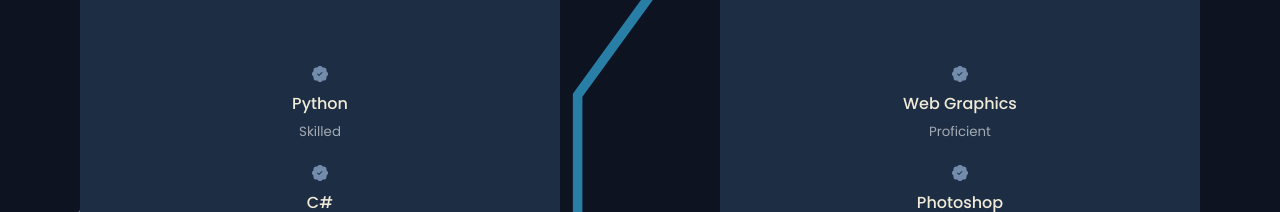
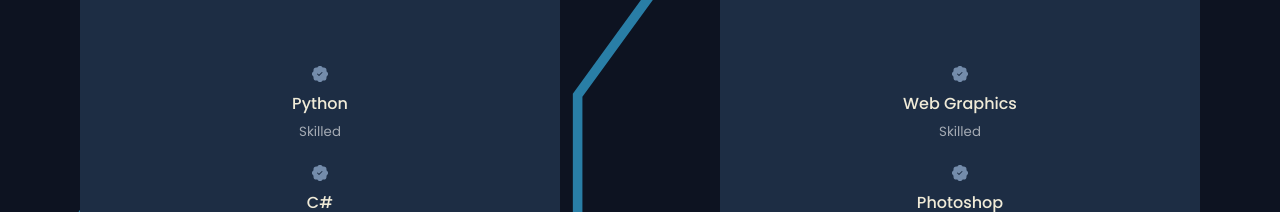
Before and after one commit to willkoman/portfolio, a React (Create React App) app: page / in a window 1280 px wide. Shown: the part 1980-2192 px from the top of the page. Built offline with nearby package versions, Linux system fonts and the light colour scheme.

Commit message:
Update Experience.jsx

```diff
--- a/src/components/experience/Experience.jsx
+++ b/src/components/experience/Experience.jsx
@@ -47,7 +47,7 @@ const Experience = () => {
               <article className="experience__details">
                 <BsFillPatchCheckFill className="experience__details-icon" />
                 <h4>Web Graphics</h4>
-                <small className="text-light">Proficient</small>
+                <small className="text-light">Skilled</small>
               </article>
               <article className="experience__details">
                 <BsFillPatchCheckFill className="experience__details-icon" />
```
